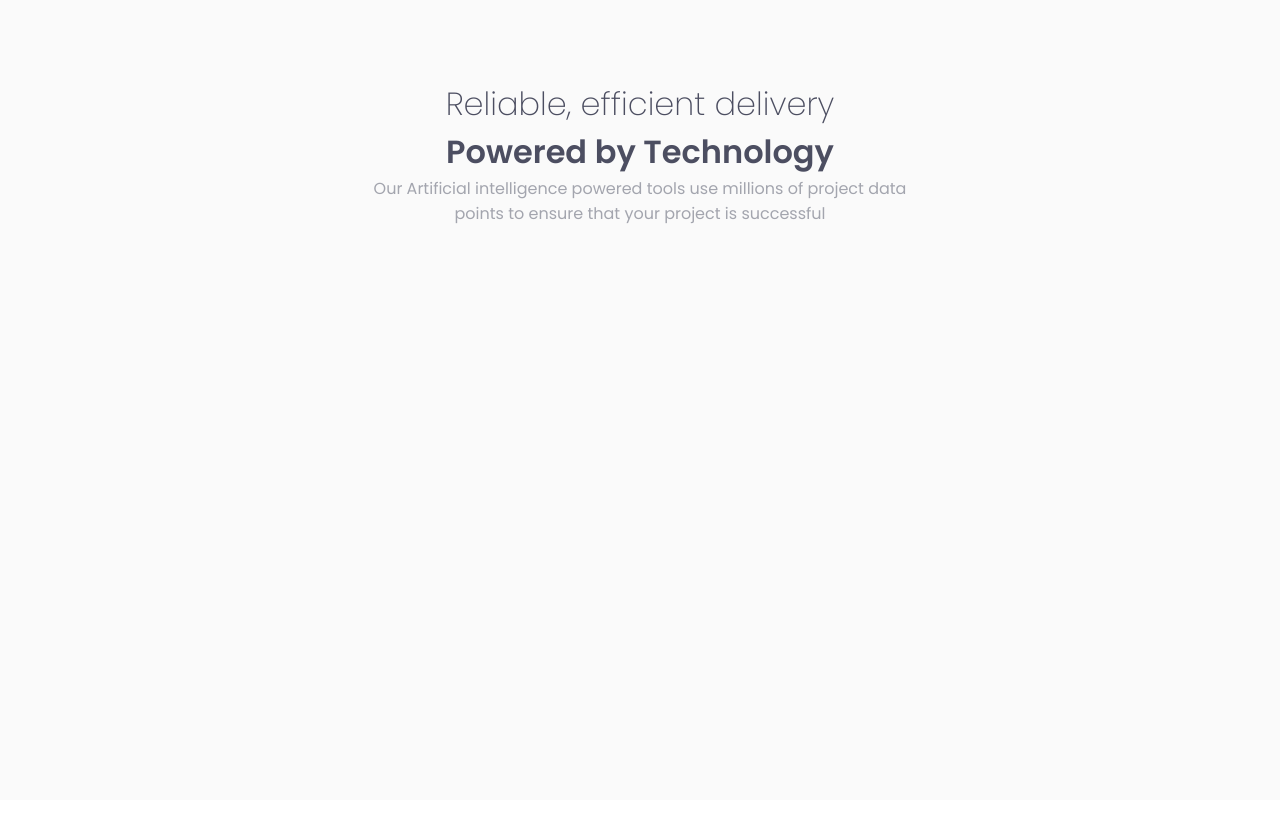
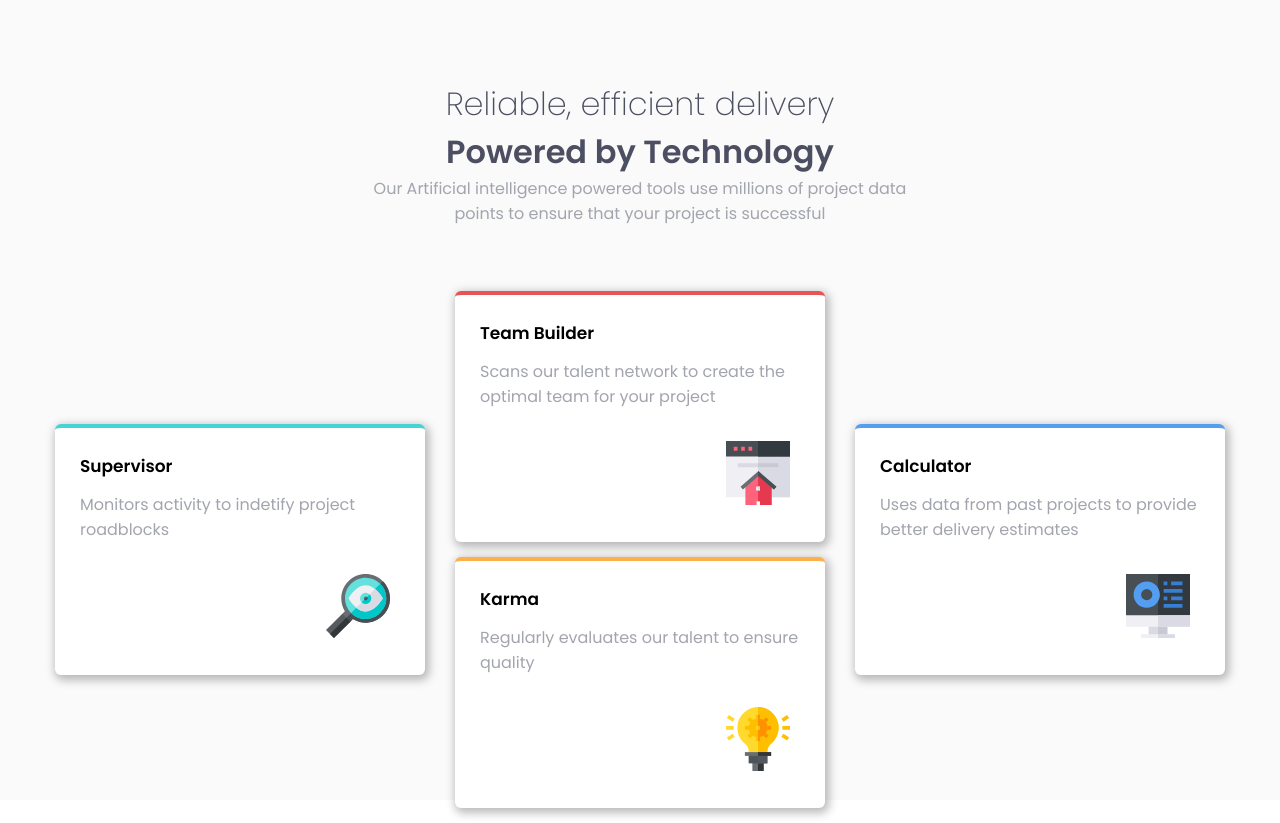
Before and after one commit to ArizonaMangoJuice/Four-card-feature-section, a plain HTML site: page index.html in a window 1280 px wide. Before the commit the page ends 800 px from the top, so only its background shows below. Drawn offline with Linux system fonts and the light colour scheme.

Commit message:
created cards with styling

```diff
--- a/index.css
+++ b/index.css
@@ -30,6 +30,49 @@
     margin: auto;
 }
 
+.outer-card-container{
+    display: flex;
+    flex-direction: row;
+    flex-wrap: nowrap;
+    margin: auto;
+    width: 100%;
+    align-items: center;
+    justify-content: center;
+    margin-top: 50px;
+}
+
+.card{
+    padding: 25px;
+    border-top: 4px solid;
+    -webkit-box-shadow: 2px 3px 10px 2px rgba(0,0,0,0.28);
+    box-shadow: 2px 3px 10px 2px rgba(0,0,0,0.28);
+    width: 320px;
+    margin: 15px;
+    background-color: white;
+    border-radius: 6px;
+}
+
+.card-title{
+    font-weight: 600;
+    font-size: 17px;
+    margin-bottom: 13px;
+}
+
+.card-desc{
+    margin-bottom: 20px;
+}
+
+.flex-container{
+    display: flex;
+    flex-direction: row-reverse;
+    align-self: flex-end;
+}
+
+.card-img{
+    padding: 12px 10px;
+
+}
+
 .thin{
     font-weight: 200;
 }
@@ -41,3 +84,19 @@
 .grayish-blue{
    color: hsl(229, 6%, 66%);
 }
+
+.red{
+    border-top-color: hsl(0, 78%, 62%);
+}
+
+.cyan{
+    border-top-color: hsl(180, 62%, 55%);
+}
+
+.orange{
+    border-top-color: hsl(34, 97%, 64%);
+}
+
+.blue{
+    border-top-color: hsl(212, 86%, 64%);
+}
--- a/index.html
+++ b/index.html
@@ -16,6 +16,42 @@
       <h1 class="thick title very-dark-blue">Powered by Technology</h1>
       <p class="light description grayish-blue">Our Artificial intelligence powered tools use millions of project data points to ensure that your project is successful</p>
     </div>
+    <div class="outer-card-container">
+      <div class="card-container">
+        <div class="card cyan">
+          <p class="card-title">Supervisor</p>
+          <p class="card-desc grayish-blue">Monitors activity to indetify project roadblocks</p>
+          <div class="flex-container">
+            <img class="card-img" src="./images/icon-supervisor.svg" />
+          </div>
+        </div>
+      </div>
+      <div class="card-container">
+        <div class="card red">
+          <p class="card-title">Team Builder</p>
+          <p class="card-desc grayish-blue">Scans our talent network to create the optimal team for your project</p>
+          <div class="flex-container">
+            <img class="card-img" src="./images/icon-team-builder.svg" />
+          </div>
+        </div>
+        <div class="card orange">
+          <p class="card-title">Karma</p>
+          <p class="card-desc grayish-blue">Regularly evaluates our talent to ensure quality</p>
+          <div class="flex-container">
+            <img class="card-img" src="./images/icon-karma.svg" />
+          </div>
+        </div>
+      </div>
+      <div class="card-container">
+        <div class="card blue">
+          <p class="card-title">Calculator</p>
+          <p class="card-desc grayish-blue">Uses data from past projects to provide better delivery estimates</p>
+          <div class="flex-container">
+            <img class="card-img" src="./images/icon-calculator.svg" />
+          </div>
+        </div>
+      </div>
+    </div>
   </div>
 </body>
 </html>
```
